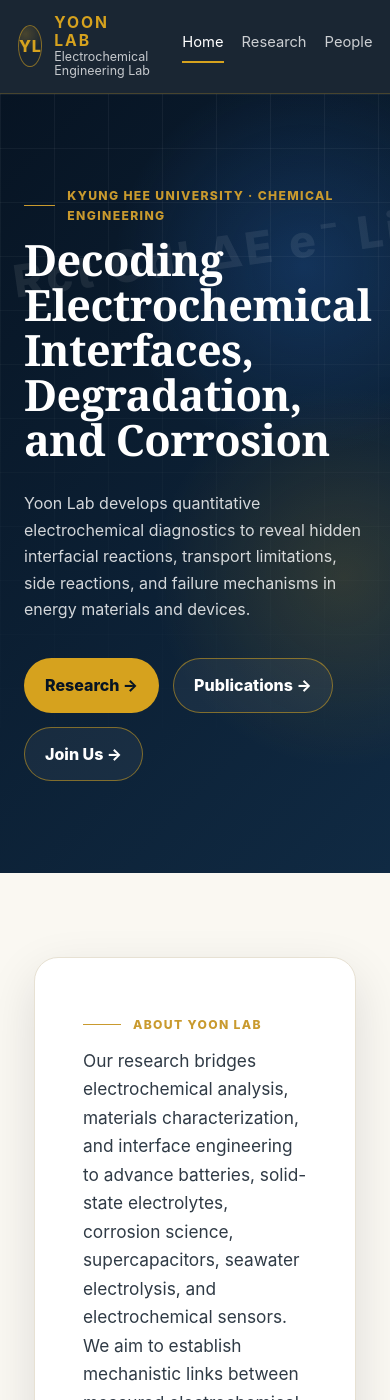
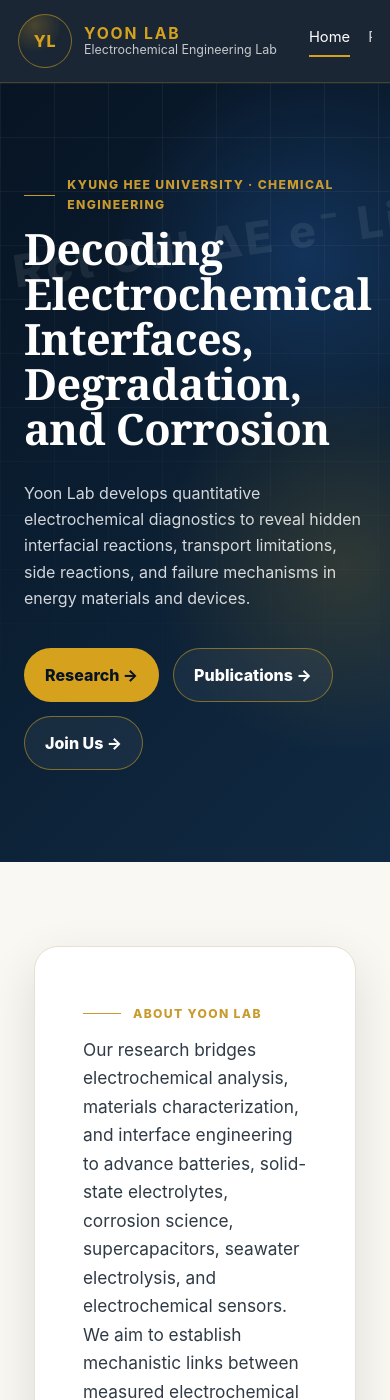
Before and after one commit to tyoon-lab/tyoon-lab.github.io, a Jekyll site: the page built from index.html, in a window 390 px wide and 1400 px high. Built offline with Jekyll 4.4.1, drawn with Linux system fonts in a browser that asks for light colours.

Commit message:
Mobile header logo shrink fix

```diff
--- a/assets/css/style.css
+++ b/assets/css/style.css
@@ -949,3 +949,33 @@
     width: min(calc(100% - 32px), 100%) !important;
   }
 }
+
+
+/* Mobile header logo shrink fix */
+@media (max-width: 760px) {
+  .site-brand,
+  .brand,
+  .navbar-brand {
+    flex-shrink: 0 !important;
+    min-width: max-content !important;
+  }
+
+  .brand-mark,
+  .site-logo,
+  .logo-mark,
+  .logo {
+    flex: 0 0 auto !important;
+    flex-shrink: 0 !important;
+    width: 54px !important;
+    height: 54px !important;
+    min-width: 54px !important;
+    min-height: 54px !important;
+    aspect-ratio: 1 / 1 !important;
+    object-fit: contain !important;
+  }
+
+  .brand-text,
+  .site-title-wrap {
+    flex-shrink: 0 !important;
+  }
+}
```
Also changed, not shown: 1 other file.
